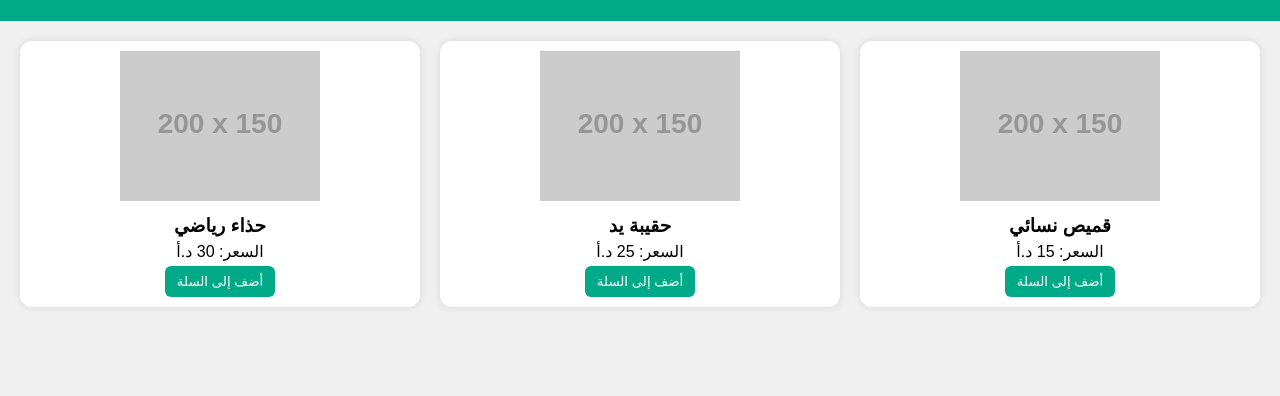
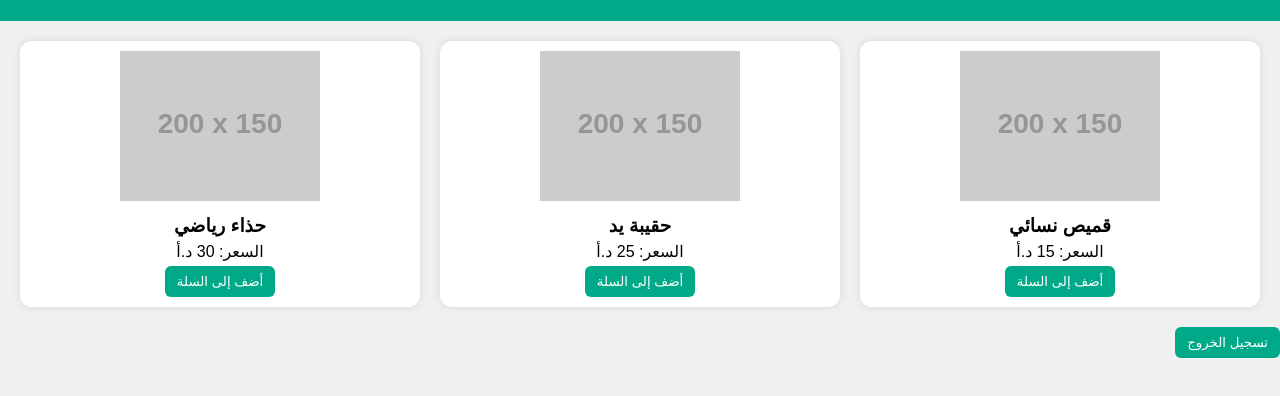
Before and after one commit to Marinaloay/simple-store-arabic, a plain HTML site: page store.html in a window 1280 px wide. Shown: the part 100-496 px from the top of the page. Drawn offline with Linux system fonts and the light colour scheme; placeholder pictures from the web are drawn by us.

Commit message:
Update store.html

```diff
--- a/store.html
+++ b/store.html
@@ -201,6 +201,12 @@
 
     displayProducts();
   </script>
+<button onclick="logout()">تسجيل الخروج</button>
 
+<script>
+  function logout() {
+    window.location.href = "index.html";
+  }
+</script>
 </body>
 </html>
```
